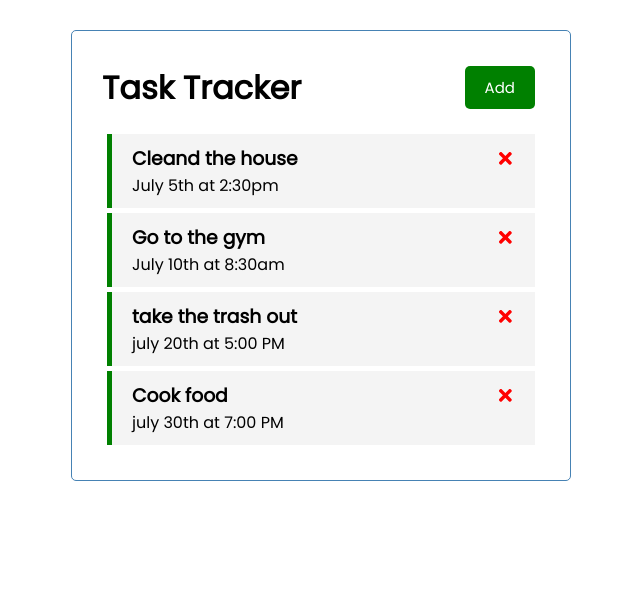
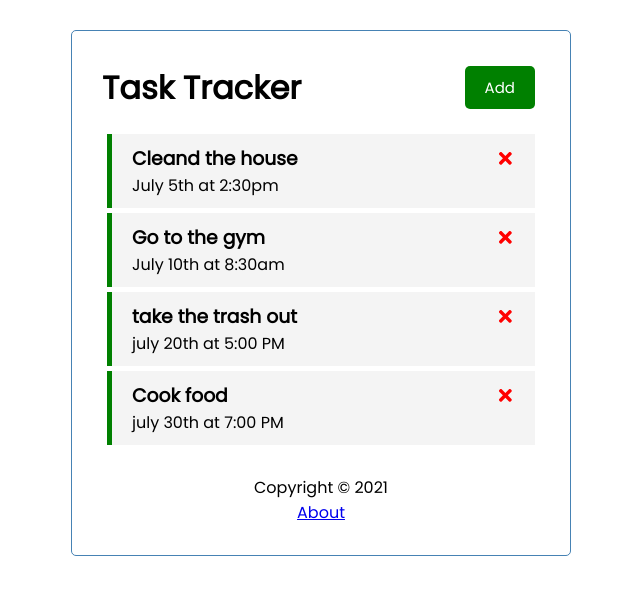
Before and after one commit to kokoforbes/react-task-tracker, a React (Create React App) app: page / in a window 1280 px wide. Shown: the top 594 px of the page, without its empty margins (319-959 px from the left). Built offline with nearby package versions, Linux system fonts and the light colour scheme; data requests are answered from the project's data file.

Commit message:
created footer component and added react-router-dom

```diff
--- a/package.json
+++ b/package.json
@@ -10,6 +10,7 @@
     "react": "^17.0.2",
     "react-dom": "^17.0.2",
     "react-icons": "^4.2.0",
+    "react-router-dom": "^5.2.0",
     "react-scripts": "4.0.3",
     "web-vitals": "^1.0.1"
   },
--- a/src/App.js
+++ b/src/App.js
@@ -2,6 +2,7 @@
 import Header from "./components/Header"
 import Tasks from "./components/Tasks"
 import AddTask from "./components/AddTask"
+import Footer from "./components/Footer"
 
 function App() {
   const [showAddTask, setShowAddTask] = useState(false)
@@ -84,6 +85,7 @@
       <Header onAdd={() => setShowAddTask(!showAddTask)} showAdd={showAddTask}/>
       {showAddTask && <AddTask onAdd={addTask} />}
       {tasks.length > 0 ? (<Tasks tasks={tasks}  onDelete={deleteTask} onToggle={toggleReminder} />):("No Tasks To Show")}
+      <Footer />
     </div>
   );
 }
--- /dev/null
+++ b/src/components/Footer.js
@@ -0,0 +1,12 @@
+
+
+const Footer = () => {
+  return (
+    <footer>
+      <p>Copyright &copy; 2021</p>
+      <a href="/about">About </a>
+    </footer>
+  )
+}
+
+export default Footer
```
Also changed, not shown: 2 other files (tests, documents, lock files or other folders).
